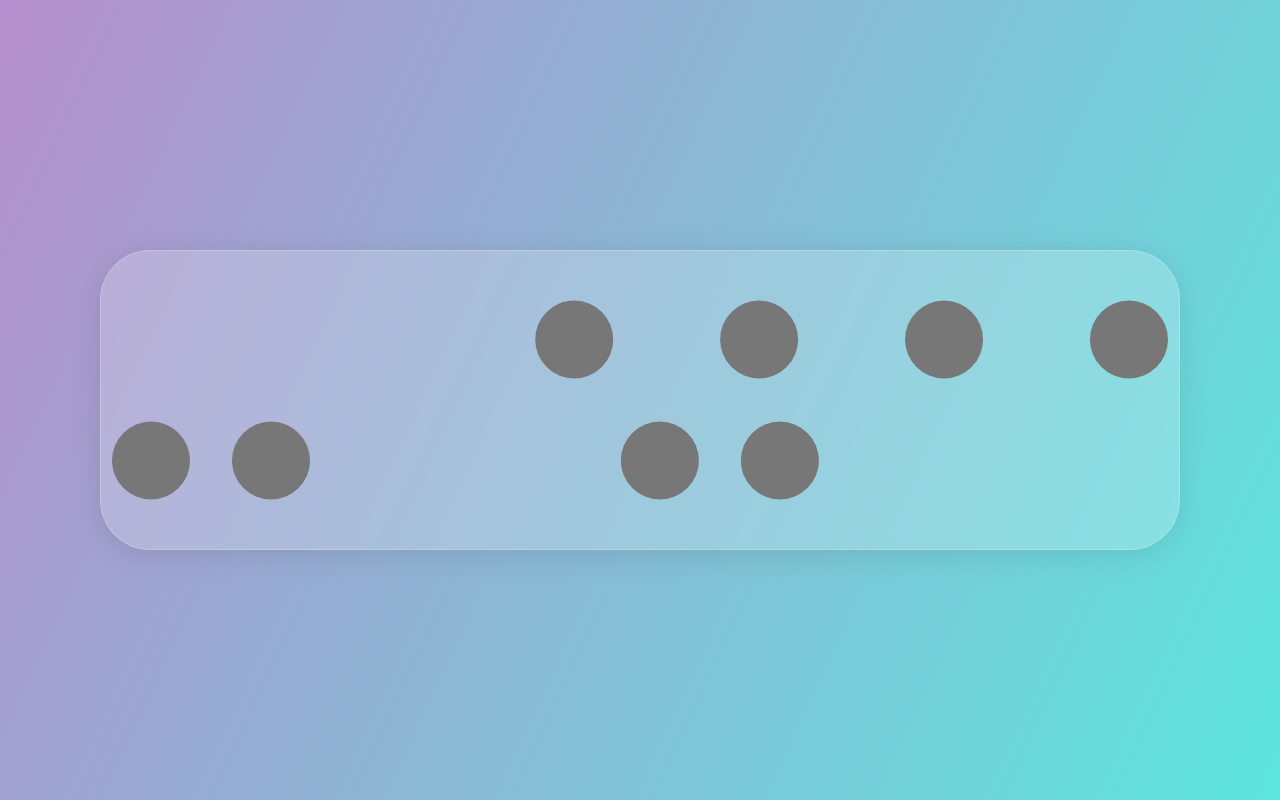
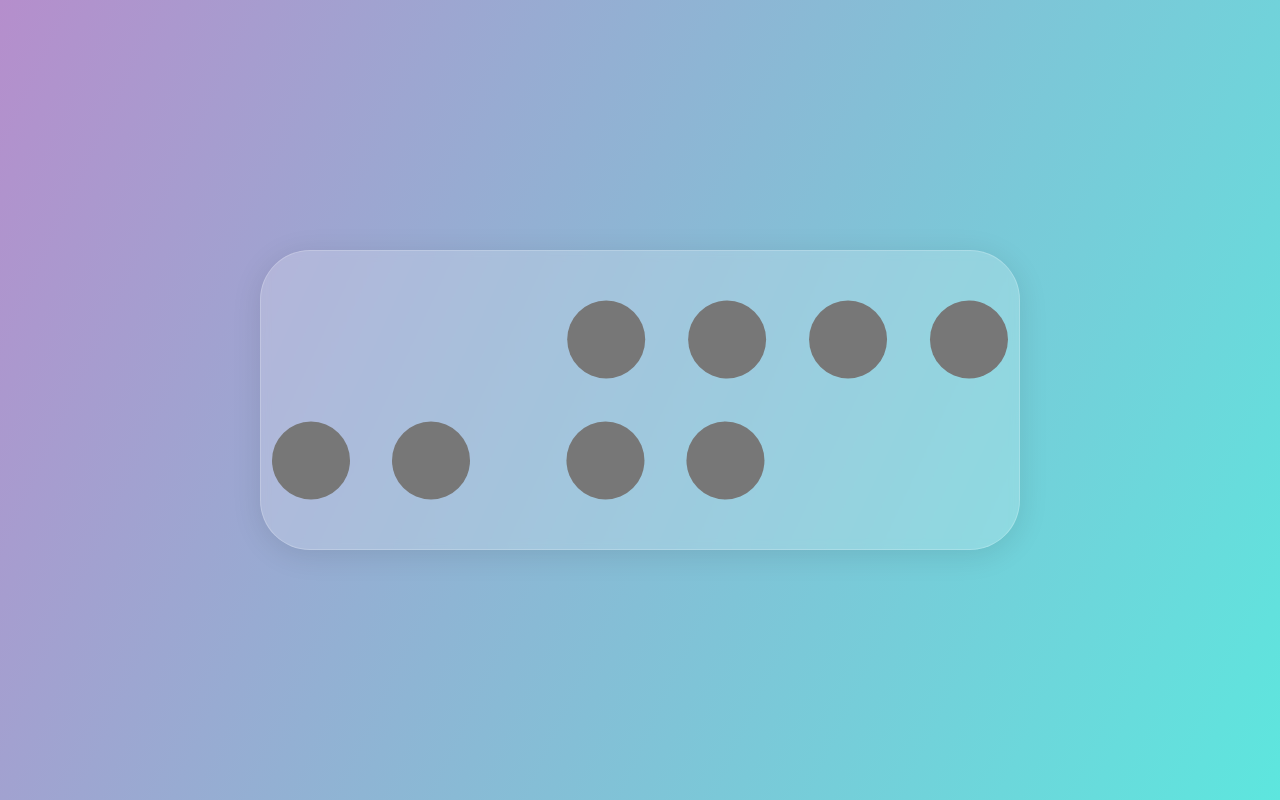
Before and after one commit to MohdSaifulM/portfolio, a React (Vite) app: page / in a window 1280 px wide. Built offline with nearby package versions, Linux system fonts and the light colour scheme.

Commit message:
style: 💄 Changed width of branch section

```diff
--- a/src/styles/css/style.css
+++ b/src/styles/css/style.css
@@ -22,7 +22,7 @@ main {
 
 .section-tree {
   height: 30rem;
-  width: calc(100vw - 20rem);
+  width: 76rem;
   background: rgba(255, 255, 255, 0.2);
   border-radius: 5rem;
   box-shadow: 0 0.5rem 3rem rgba(0, 0, 0, 0.1);
--- a/src/styles/sass/pages/_home.scss
+++ b/src/styles/sass/pages/_home.scss
@@ -1,6 +1,6 @@
 .section-tree {
     height: 30rem;
-    width: calc(100vw - 20rem);
+    width: 76rem;
     background: rgba($color-white, 0.2);
     border-radius: 5rem;
     box-shadow: 0 .5rem 3rem rgba($color-black, 0.1);
```
